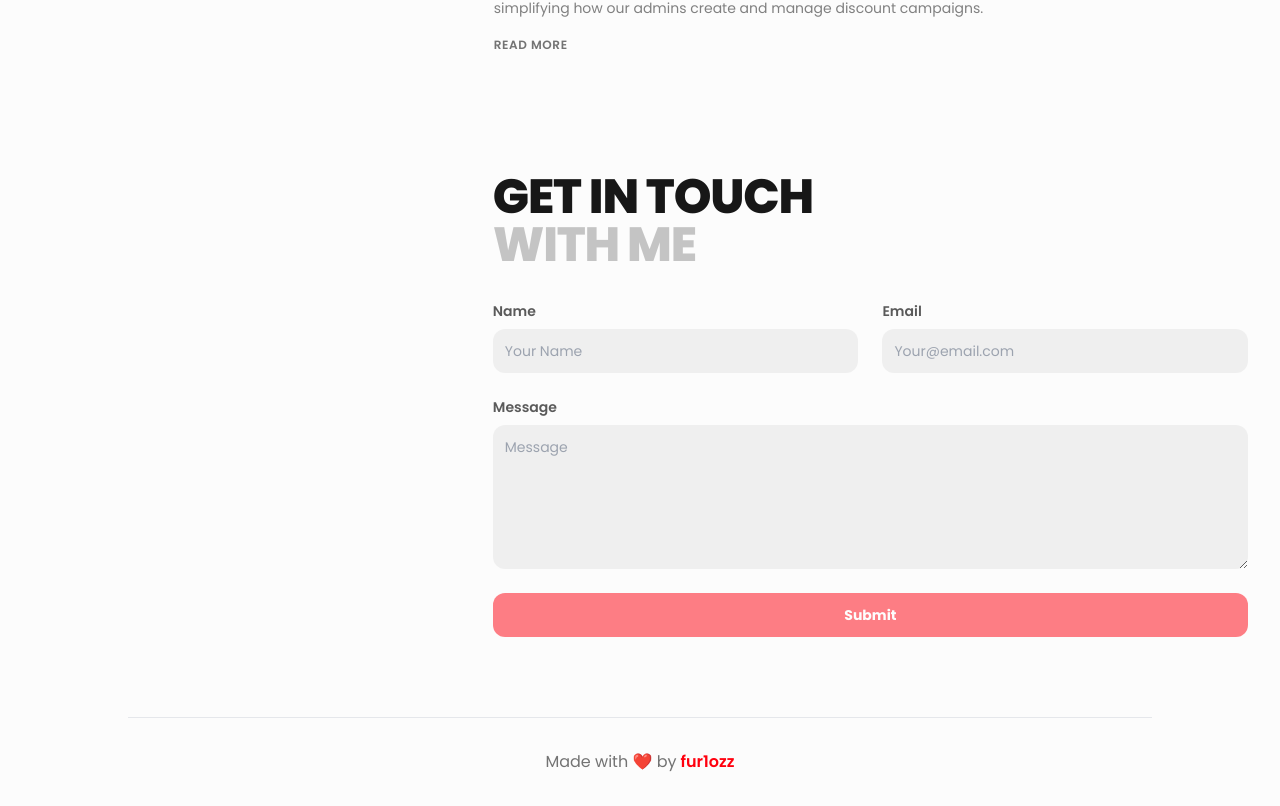
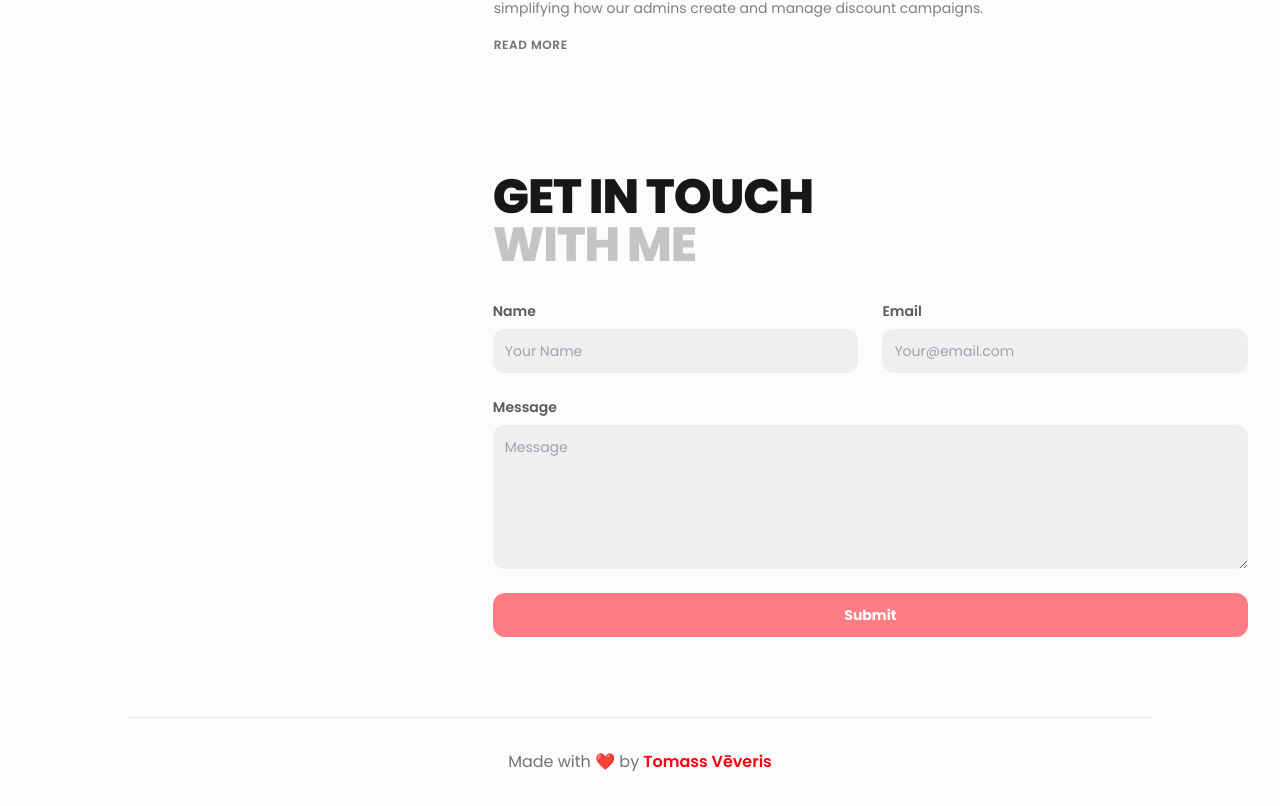
Before and after one commit to fur1ozz/portfolio, a React (Vite) app: page /about in a window 1280 px wide. Shown: the part 2118-2924 px from the top of the page. Built offline with nearby package versions, Linux system fonts and the light colour scheme.

Commit message:
Update footer

```diff
--- a/src/layouts/Footer.jsx
+++ b/src/layouts/Footer.jsx
@@ -3,9 +3,9 @@ import React from 'react';
 const Footer = () => {
     return (
         <div className="max-w-[1024px] w-full border-t border-gray-200 dark:border-white/10 py-8 flex justify-center mx-auto transition-colors duration-300">
-            <a href="https://fur1ozz-portfolio.vercel.app/about" target="_blank" rel="noreferrer" className="text-theme-muted hover:text-theme-text transition-colors">
+            <a href="https://tomassveveris.dev" target="_blank" rel="noreferrer" className="text-theme-muted hover:text-theme-text transition-colors">
                 Made with ❤️ by
-                <span className="font-semibold text-accent ml-1">fur1ozz</span>
+                <span className="font-semibold text-accent ml-1">Tomass Vēveris</span>
             </a>
         </div>
     );
```
